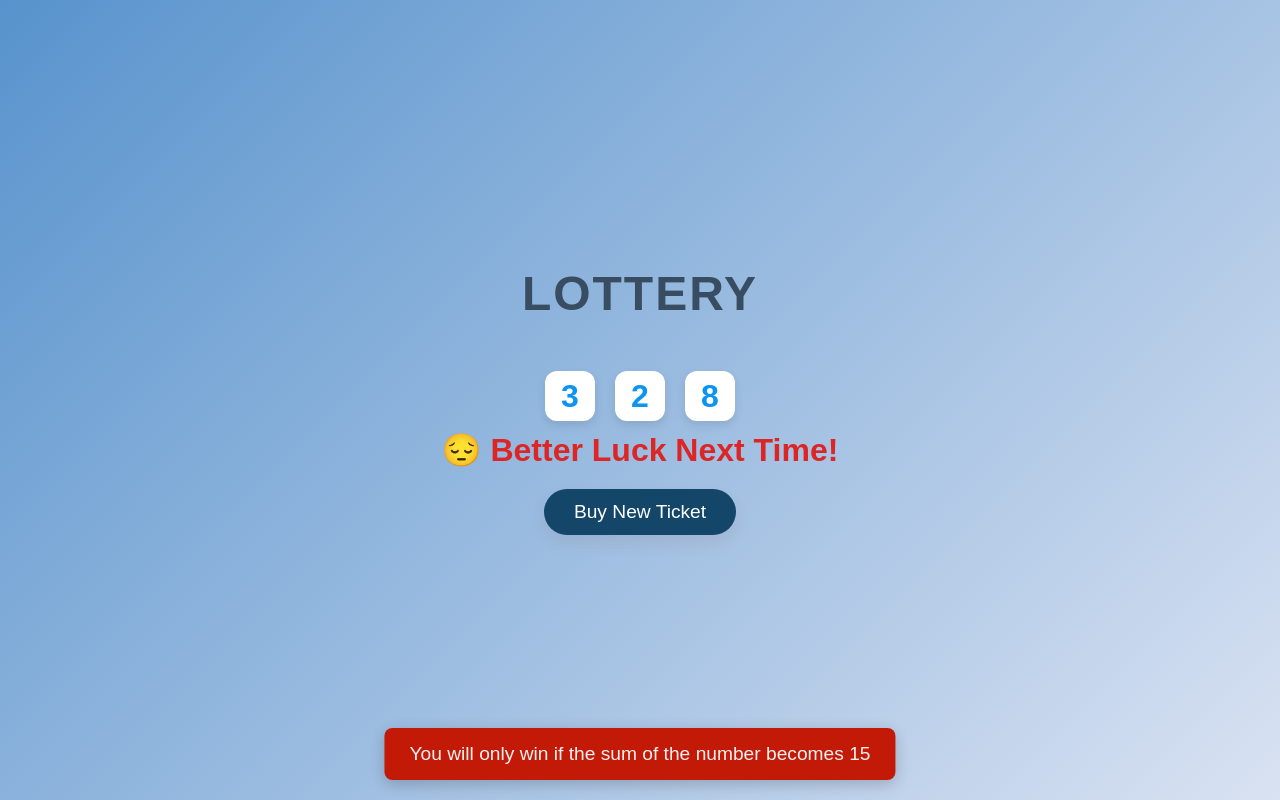
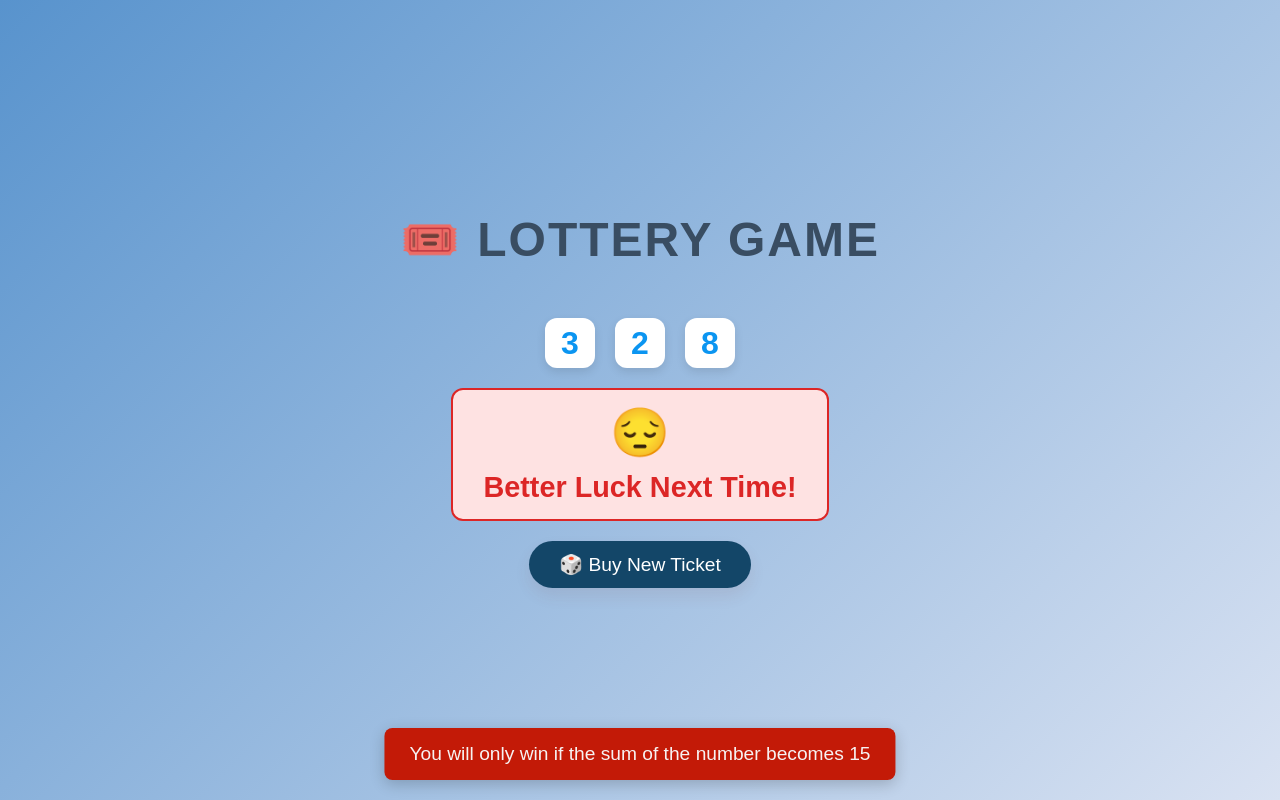
Before and after one commit to bhoidhirendra07/Lottery-Game, a React (Vite) app: page / in a window 1280 px wide. Built offline with nearby package versions, Linux system fonts and the light colour scheme.

Commit message:
implement Lottery game component with random ticket generation and win/loss styling

```diff
--- a/src/Lottery.jsx
+++ b/src/Lottery.jsx
@@ -1,5 +1,6 @@
 import React, { useState } from "react";
 import Ticket from "./Ticket";
+import "./styles.css";
 
 // Generate a random ticket with 'num' digits
 function genTicket(num) {
@@ -22,16 +23,26 @@ export default function Lottery() {
   // Initialize ticket state with a ticket containing 3 random numbers
   const [ticket, setTicket] = useState(genTicket(3));
 
-  return (
-    <div className="lottery-container">
-      <h1>Lottery</h1>
-      <Ticket ticket={ticket} />
-      <h2 className={sumOfTicketNums(ticket) === 15 ? "win" : "lose"}>
-        {sumOfTicketNums(ticket) === 15
-          ? "🎉 Congratulations! You Win! 🏆"
-          : "😔 Better Luck Next Time!"}
-      </h2>{" "}
-      <button onClick={() => setTicket(genTicket(3))}>Buy New Ticket</button>
+ const isWinner = sumOfTicketNums(ticket) === 15;
+
+return (
+  <div className="lottery-container">
+    <h1>🎟️ Lottery Game</h1>
+
+    <Ticket ticket={ticket} />
+
+    <div className={`result ${isWinner ? "win" : "lose"}`}>
+      <span className="emoji">{isWinner ? "🏆" : "😔"}</span>
+      <h2>
+        {isWinner
+          ? "Congratulations! You Won!"
+          : "Better Luck Next Time!"}
+      </h2>
     </div>
-  );
+
+    <button onClick={() => setTicket(genTicket(3))}>
+      🎲 Buy New Ticket
+    </button>
+  </div>
+);
 }
--- a/src/styles.css
+++ b/src/styles.css
@@ -49,6 +49,73 @@
     display: flex;
     flex-direction: column;
     align-items: center;
+}
+.result {
+  margin-top: 20px;
+  padding: 15px 30px;
+  border-radius: 12px;
+  text-align: center;
+}
+
+.win {
+  background-color: #dcfce7;
+  border: 2px solid #16a34a;
+}
+
+.lose {
+  background-color: #fee2e2;
+  border: 2px solid #dc2626;
+}
+
+.result .emoji {
+  font-size: 3rem;
+  margin-bottom: 10px;
+  display: block;
+}
+
+.win h2 {
+  color: #16a34a;
+  font-size: 1.8rem;
+}
+
+.lose h2 {
+  color: #dc2626;
+  font-size: 1.8rem;
+}
+
+/* Add this to your styles.css */
+.result-message {
+  margin-top: 20px;
+  padding: 15px 30px;
+  border-radius: 10px;
+  font-size: 1.6rem;
+  font-weight: 600;
+  text-align: center;
+  animation: popIn 0.4s ease;
+}
+
+.win {
+  color: #16a34a;
+  border: 2px solid #16a34a;
+  background: #dcfce7;
+}
+
+.lose {
+  color: #dc2626;
+  border: 2px solid #dc2626;
+  background: #fee2e2;
+}
+
+/* Keyframe animation for pop-in effect */
+@keyframes popIn {
+  from {
+    opacity: 0;
+    transform: scale(0.8) translateY(10px);
+  }
+  to {
+    opacity: 1;
+    transform: scale(1) translateY(0);
+  }
 }
 
   button:hover {
@@ -108,17 +175,3 @@
     margin: 0; /* Remove extra margin */
     font-size: 1.2rem;
   }
-
-  .win {
-  color: #16a34a;
-  font-size: 2rem;
-  font-weight: 700;
-  text-align: center;
-}
-
-.lose {
-  color: #dc2626;
-  font-size: 2rem;
-  font-weight: 700;
-  text-align: center;
-}
```
